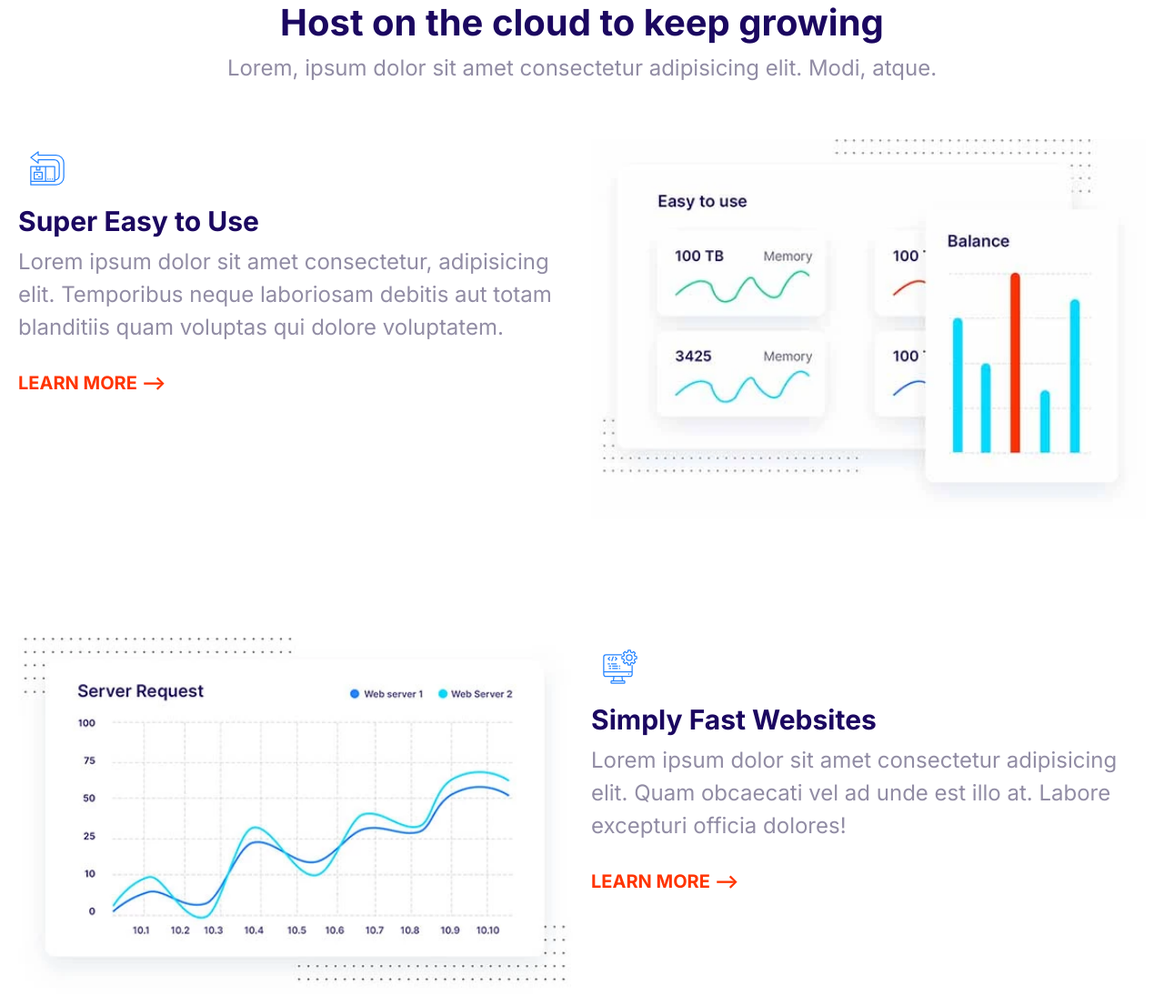
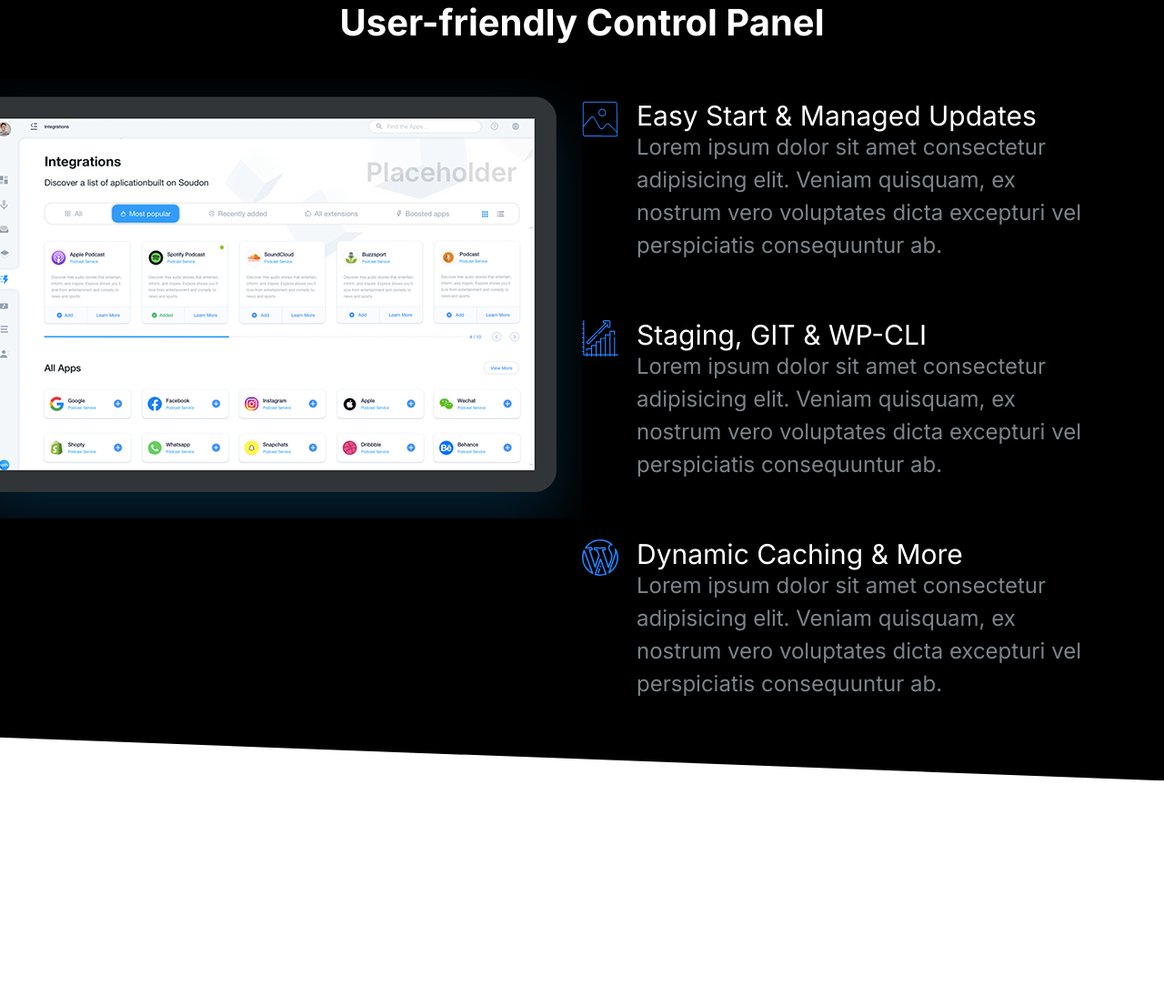
Before and after one commit to Darmen26/Jsk, a plain HTML site: page index.HTML in a window 1280 px wide. Shown: the part 90-1196 px from the top of the page at 91% size. After the commit the page ends 948 px from the top, so only its background shows below. Drawn offline with Linux system fonts and the light colour scheme.

Commit message:
showcase

```diff
--- a/CSS/Styles.css
+++ b/CSS/Styles.css
@@ -13,6 +13,10 @@
 }
 
 /* Typography */
+::selection{
+    background: var(--color-primary);
+    color: #fff;
+}
 html{
     font-size: 62.5%;
 }
@@ -39,7 +43,7 @@ h2{
 
 h3{
     font-size: 3rem;
-    margin-bottom: 1rem;
+    font-weight: 500;
 }
 p{
     margin-top: 0;
@@ -118,7 +122,7 @@ a{
 .list{
     list-style: none;
     padding-left: 0;
-    color: var(--color-heading);
+
 }
 .line--inline .line__item {
 display: inline-block;
@@ -127,7 +131,7 @@ margin-right: 2rem;
 .list--tick{
     list-style-image: url(../Images/tick.svg);
     padding-left: 3rem;
-
+    color: var(--color-heading);
 }
 
 .list--tick .list--item{
@@ -365,6 +369,7 @@ padding: 2rem 3rem;
 /*Media*/
 .media{
     display: flex;
+    margin-bottom: 4rem;
 }
 
 .media__title{
@@ -551,12 +556,14 @@ opacity: 1;
     background: #000;
     color: #7b858b;
 }
-.block--dark .block__heading{
+.block--dark h1,
+.block--dark h2,
+.block--dark h3{
     color: #fff;
 }
 .block--skewed-right{
     padding-bottom: calc(var(--padding-vertical)+4rem) ;
-    clip-path: polygon(0% 0%,100% 0%,100% 100%,0% 80%);
+    clip-path: polygon(0% 0%,100% 0%,100% 100%,0% 95%);
 
 }
 .block--skewed-left{
@@ -629,10 +636,7 @@ opacity: 1;
 
 }
 /*hero*/
-.hero{
-    clip-path: polygon(0% 0%, 100% 0%, 100% 90%, 0% 100%);
 
-}
 .hero__tagline{
     font-size: 2rem;
     color: #b9c3cf;
@@ -704,3 +708,20 @@ margin: 12rem 0 ;
         order: 2;
     }
 }
+/*showcase*/
+.block-showcase__image > img {
+    width: 100%;
+}
+
+@media screen and (min-width:768px) {
+    .block-showcase .grid{
+        grid-template-columns: 50% 50%;
+    }
+    .block-showcase__image{
+        justify-self:end;
+    }
+    .block-showcase__image > img{
+      width: auto;
+      max-width: 700px;
+    }
+}
--- a/index.HTML
+++ b/index.HTML
@@ -15,118 +15,77 @@
     <title>Document</title>
   </head>
   <body>
-    <section class="block caontainer">
+    <section class="block block--dark block--skewed-right block-showcase">
       <header class="block__header">
-        <h2>Host on the cloud to keep growing</h2>
-        <p>
-          Lorem, ipsum dolor sit amet consectetur adipisicing elit. Modi, atque.
-        </p>
+        <h2>User-friendly Control Panel</h2>
       </header>
-      <article class="grid grid--1x2 feature">
-        <div>
-          <span class="icon-container">
-            <svg class="icon icon--primary">
-              <use xlink:href="Images/sprite.svg#easy"></use>
-            </svg>
-          </span>
-          <h3 class="feature__heading">Super Easy to Use</h3>
-          <p>
-            Lorem ipsum dolor sit amet consectetur, adipisicing elit. Temporibus
-            neque laboriosam debitis aut totam blanditiis quam voluptas qui
-            dolore voluptatem.
-          </p>
-          <a href="" class="link-arrow">Learn More</a>
-        </div>
-        <picture>
+      <div class="container grid grid--1x2">
+        <picture class="block-showcase__image">
           <source
-            type="image/webp"
-            srcset="images/easy@1x.webp 1x, images/easy@2x.webp 2x" />
-          <source
-            type="image/jpg"
-            srcset="images/easy@1x.jpg 1x, images/easy@2x.jpg 2x" />
-          <img class="feature__image" src="images/easy@2x.jpg " alt=""
-        /></picture>
-      </article>
-      <article class="grid grid--1x2 feature">
-        <div class="feature__content">
-          <span class="icon-container">
-            <svg class="icon icon--primary">
-              <use xlink:href="images/sprite.svg#computer"></use>
-            </svg>
-          </span>
-          <h3 class="feature__heading">Simply Fast Websites</h3>
-          <p>
-            Lorem ipsum dolor sit amet consectetur adipisicing elit. Quam
-            obcaecati vel ad unde est illo at. Labore excepturi officia dolores!
-          </p>
-          <a href="#" class="link-arrow">Learn More</a>
-        </div>
-        <picture>
-          <source
-            type="image/webp"
-            srcset="images/fast.webp 1x, images/fast@2x.webp 2x"
+            type="Images/webp"
+            srcset="Images/ipad@1.webp 1x, Images/ipad@2.webp 2x"
           />
           <source
-            type="image/jpg"
-            srcset="images/fast.jpg 1x, images/fast@2x.jpg 2x"
+            type="Images/jpg"
+            srcset="Images/ipad@1.jpg 1x, Images/ipad@2.jpg 2x"
           />
-          <img class="feature__image" src="images/fast@2x.jpg" alt="" />
+          <img src="images/ipad@1x.png" alt="" />
         </picture>
-      </article>
-      <article class="grid grid--1x2 feature">
-        <div class="feature__content">
-          <span class="icon-container">
+        <ul class="list">
+          <li>
+            <div class="media">
+              <div class="media__image">
+                <svg class="icon icon--primary">
+                  <use xlink:href="images/sprite.svg#snap"></use>
+                </svg>
+              </div>
+              <div class="media__body">
+                <h3 class="media__title">Easy Start & Managed Updates</h3>
+                <p>
+                  Lorem ipsum dolor sit amet consectetur adipisicing elit.
+                  Veniam quisquam, ex nostrum vero voluptates dicta excepturi
+                  vel perspiciatis consequuntur ab.
+                </p>
+              </div>
+            </div>
+          </li>
+          <li>
+            <div class="media">
+              <div class="media__image">
+                <svg class="icon icon--primary">
+                  <use xlink:href="images/sprite.svg#growth"></use>
+                </svg>
+              </div>
+              <div class="media__body">
+                <h3 class="media__title">Staging, GIT & WP-CLI</h3>
+                <p>
+                  Lorem ipsum dolor sit amet consectetur adipisicing elit.
+                  Veniam quisquam, ex nostrum vero voluptates dicta excepturi
+                  vel perspiciatis consequuntur ab.
+                </p>
+              </div>
+            </div>
+          </li>
+          <li>
+            <div class="media">
+              <div class="media__image">
                 <svg class="icon icon--primary">
                   <use xlink:href="images/sprite.svg#wordpress"></use>
                 </svg>
-          </span>
-          <h3 class="feature__heading">Wordpress Made Easy</h3>
+              </div>
+              <div class="media__body">
+                <h3 class="media__title">Dynamic Caching & More</h3>
                 <p>
-            Lorem ipsum dolor sit amet consectetur adipisicing elit. Quam
-            obcaecati vel ad unde est illo at. Labore excepturi officia dolores!
+                  Lorem ipsum dolor sit amet consectetur adipisicing elit.
+                  Veniam quisquam, ex nostrum vero voluptates dicta excepturi
+                  vel perspiciatis consequuntur ab.
                 </p>
-          <a href="#" class="link-arrow">Learn More</a>
               </div>
-        <picture>
-          <source
-            type="image/webp"
-            srcset="images/wordpress.webp 1x, images/wordpress@2x.webp 2x"
-          />
-          <source
-            type="image/jpg"
-            srcset="images/wordpress.jpg 1x, images/wordpress@2x.jpg 2x"
-          />
-          <img class="feature__image" src="images/wordpress@2x.jpg" alt="" />
-        </picture>
-      </article>
-      <article class="grid grid--1x2 feature">
-        <div class="feature__content">
-          <span class="icon-container">
-            <svg class="icon icon--primary">
-              <use xlink:href="images/sprite.svg#clock"></use>
-            </svg>
-          </span>
-          <h3 class="feature__heading">24/7 Expert Support</h3>
-          <p>
-            Lorem ipsum dolor sit amet consectetur adipisicing elit. Quam
-            obcaecati vel ad unde est illo at. Labore excepturi officia dolores!
-          </p>
-          <a href="#" class="link-arrow">Learn More</a>
             </div>
-        <picture>
-          <source
-            type="image/webp"
-            srcset="images/support.webp 1x, images/support@2x.webp 2x"
-          />
-          <source
-            type="image/jpg"
-            srcset="images/support.jpg 1x, images/support@2x.jpg 2x"
-          />
-          <img class="feature__image" src="images/support@2x.jpg" alt="" />
-        </picture>
-      </article>
+          </li>
+        </ul>
+      </div>
     </section>
-
     <script src="js/main.js"></script>
   </body>
 </html>
```
Also changed, not shown: Components/block-showcase.html (added, +71 -0 lines), Images/ipad@1x.png (added), Images/ipad@1x.webp (added), Images/ipad@2x.png (added), Images/ipad@2x.webp (added). Lines whose indentation alone changed are shown as unchanged.
